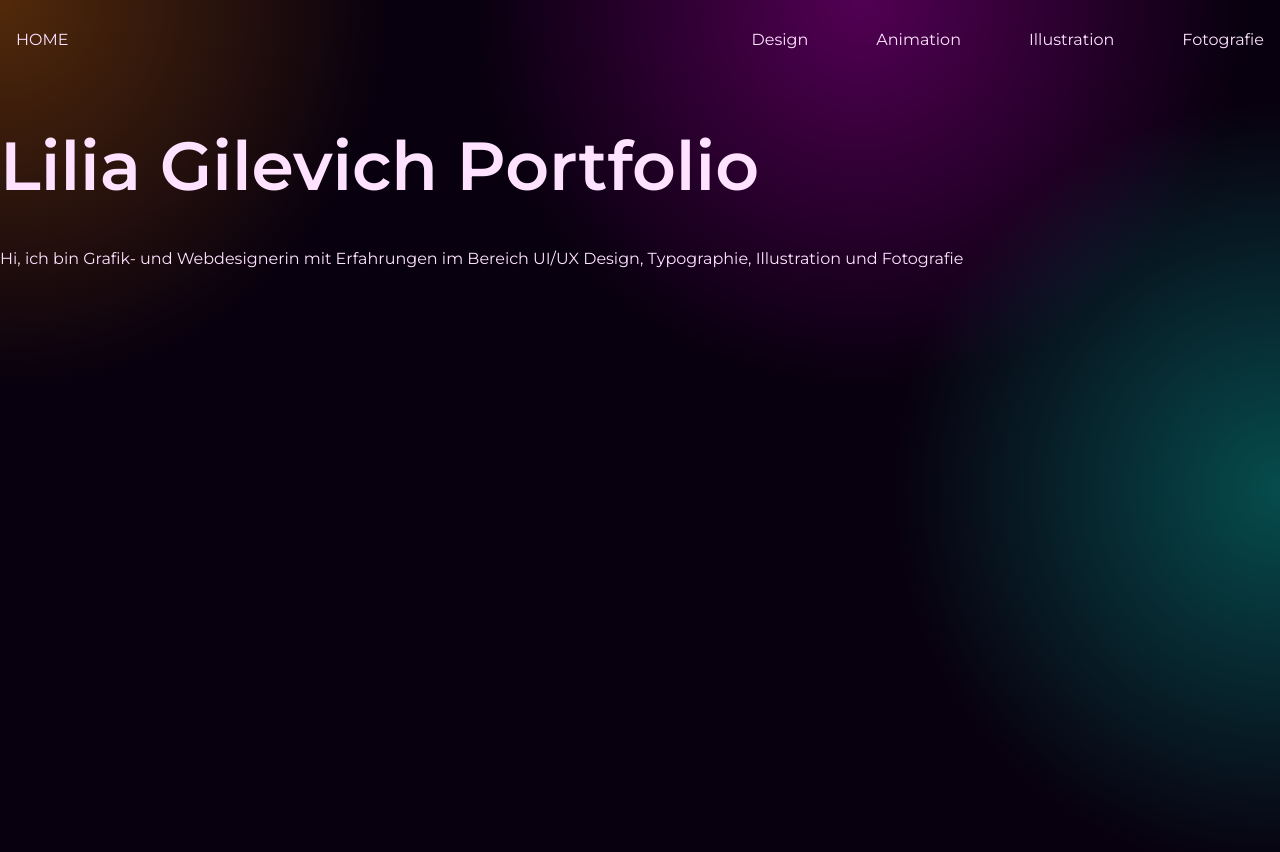
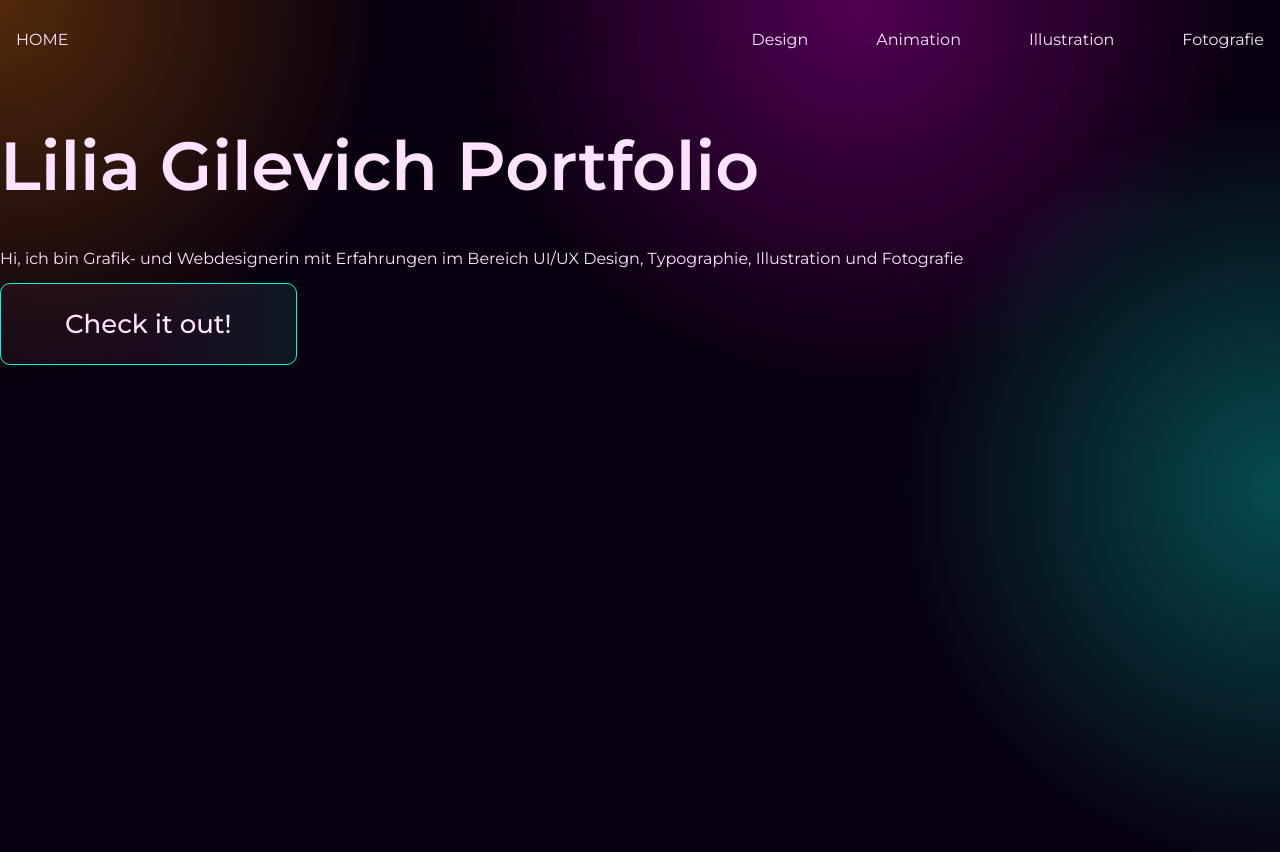
Before and after one commit to justDabuK/lilia-gilevich, an Astro site: page / in a window 1280 px wide. Shown: the top 852 px of the page. Built offline with nearby package versions, Linux system fonts and the light colour scheme; Astro itself is replaced by a stand-in of ours.

Commit message:
feat: introduce the base button

```diff
--- /dev/null
+++ b/src/components/BaseButton.astro
@@ -0,0 +1,57 @@
+<button>
+    <slot />
+</button>
+
+<style>
+button {
+    --gradient-start-color: oklch(44.82% 0.085 338.23);
+    --gradient-middle-color: oklch(56.17% 0.093 337.84);
+    --gradient-end-color: oklch(89.57% 0.16288831736553747 179.6632178677616);
+
+    --opacity-default: 10%;
+    --opacity-hover: 50%;
+
+    cursor: pointer;
+    color: var(--text-color);
+    background: transparent;
+    border: 1px solid var(--accent-color-500);
+    border-radius: 10px;
+
+    font-family: inherit;
+    font-weight: 500;
+    font-size: var(--lilia-font-size-26);
+    padding: var(--size-24) var(--size-64);
+
+    position: relative;
+
+    transition: border 300ms ease-out;
+
+    &::before {
+        content: '';
+        position: absolute;
+        top: 0;
+        left: 0;
+        background: linear-gradient(90deg, var(--gradient-start-color), var(--gradient-middle-color), var(--gradient-end-color));
+        height: 100%;
+        width: 100%;
+        border-radius: 10px;
+        z-index: -1;
+        opacity: var(--opacity-default);
+
+        transition: opacity 300ms ease-out;
+    }
+
+    &:hover {
+        border: none;
+
+        &::before {
+            opacity: var(--opacity-hover);
+        }
+    }
+
+    &:active {
+        background: var(--accent-color-700);
+        border: none;
+    }
+}
+</style>
--- a/src/layouts/BaseLayout.astro
+++ b/src/layouts/BaseLayout.astro
@@ -32,6 +32,49 @@ const { title } = Astro.props;
 </html>
 
 <style is:global>
+	:root {
+		/* Color Variables */
+		--text-color: #FEE2FF;
+		--background-color: #08000E;
+		--accent-color-500: oklch(89.57% 0.16288831736553747 179.6632178677616);
+		--accent-color-700: oklch(89.57% 0.16288831736553747 179.6632178677616 / 50%);
+
+		/* sizes */
+		--size-4: 4px;
+		--size-8: 8px;
+		--size-12: 12px;
+		--size-16: 16px;
+		--size-24: 24px;
+		--size-32: 32px;
+		--size-48: 48px;
+		--size-64: 64px;
+		--size-96: 96px;
+		--size-128: 128px;
+		--size-192: 192px;
+		--size-256: 256px;
+		--size-384: 384px;
+		--size-512: 512px;
+		--size-640: 640px;
+		--size-768: 768px;
+
+		/* font sizes */
+		--font-size-12: 12px;
+		--font-size-14: 14px;
+		--font-size-16: 16px;
+		--font-size-18: 18px;
+		--font-size-20: 20px;
+		--font-size-24: 24px;
+		--font-size-30: 30px;
+		--font-size-36: 36px;
+		--font-size-48: 48px;
+		--font-size-60: 60px;
+		--font-size-72: 72px;
+
+		/* lilia font size */
+		--lilia-font-size-26: 26px;
+		--lilia-font-size-68: 68px;
+	}
+
 	html, body {
 		margin: 0;
 		padding: 0;
@@ -88,20 +131,11 @@ const { title } = Astro.props;
 			top: -59px;
 			right: calc(-1 * var(--circle-width) / 2);;
 			border-radius: 100vw;
-			background-image: radial-gradient(#00FFE0, transparent 50%);
+			background-image: radial-gradient(var(--accent-color-500), transparent 50%);
 			opacity: 0.3;
 		}
 	}
 
-
-	:root {
-		/* Color Variables */
-		--text-color: #FEE2FF;
-		--background-color: #08000E;
-
-		/* sizes */
-		--space-68: 68px;
-	}
 
 	html {
 		font-family: "Montserrat", system-ui, sans-serif;
--- a/src/pages/index.astro
+++ b/src/pages/index.astro
@@ -1,16 +1,18 @@
 ---
 import BaseLayout from '../layouts/BaseLayout.astro';
+import BaseButton from "../components/BaseButton.astro";
 ---
 
 <BaseLayout title="Lilia Gilevich">
     <h1>Lilia Gilevich Portfolio</h1>
     <p>Hi, ich bin Grafik- und Webdesignerin mit Erfahrungen im Bereich UI/UX Design, Typographie, Illustration und Fotografie</p>
+    <BaseButton>Check it out!</BaseButton>
 </BaseLayout>
 
 <style>
     h1 {
         font-weight: 600;
-        font-size: var(--space-68);
+        font-size: var(--lilia-font-size-68);
         line-height: 80px;
     }
 </style>
```
Also changed, not shown: README.md.
